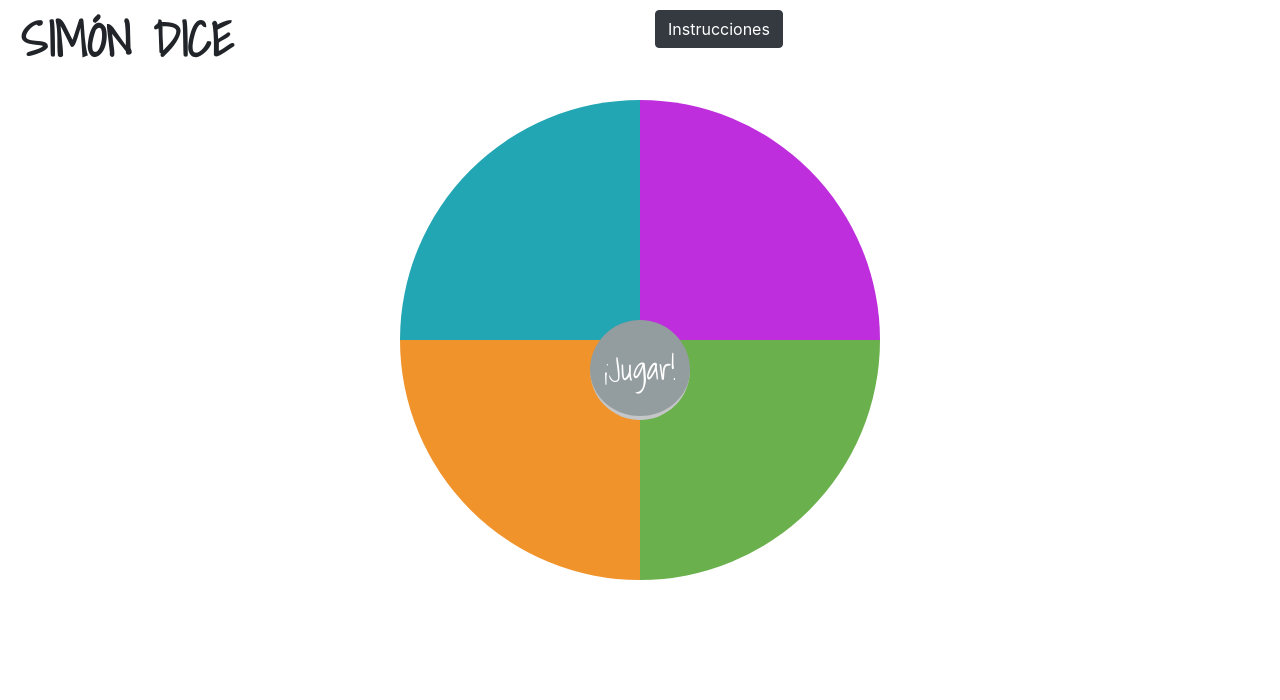
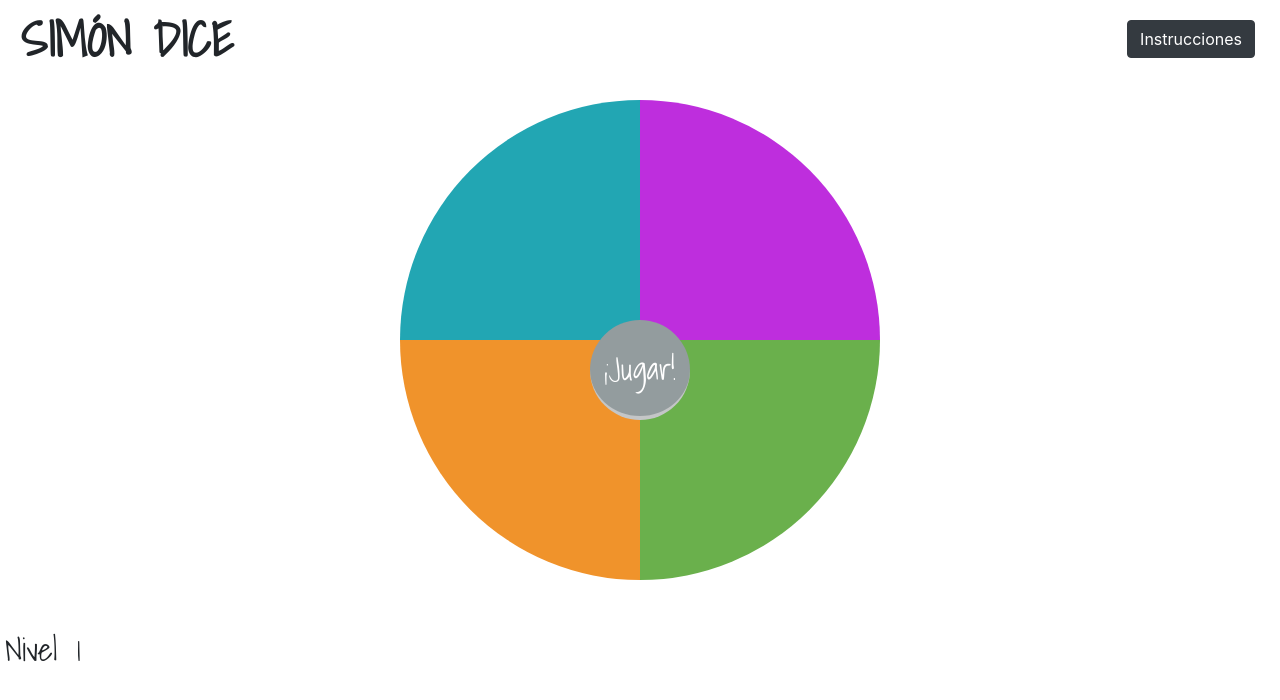
Before and after one commit to git-pusher/SIMON-DICE, a plain HTML site: page index.html in a window 1280 px wide. Drawn offline with nearby package versions, Linux system fonts and the light colour scheme.

Commit message:
se grega nivel

```diff
--- a/index.html
+++ b/index.html
@@ -16,14 +16,14 @@
             <div class="col lg-6">
               <h1 class="simon">SIMÓN DICE</h1>
             </div>
-            <div class="col lg-6">
+            <div class="col lg-6" id="rules">
               <!-- Button trigger modal -->
                 <button type="button" class="btn btn-dark" data-toggle="modal" data-target="#instrucciones">
                     Instrucciones
                   </button>
              </div>
           </div>
-              <!-- <h2>NIVEL</h2><h2 id='nivelDisplay'>1</h2> -->
+
         </div>
       </header>
 
@@ -38,6 +38,10 @@
           </div>
         </div>
       </section>
+
+      <div class="row nivel">
+          <h2>Nivel</h2><h2 id='level'>1</h2>
+      </div>
 
 
 
@@ -64,7 +68,5 @@
       <script src="https://cdnjs.cloudflare.com/ajax/libs/sweetalert/2.1.2/sweetalert.min.js"></script>
       <script src="simon.js"></script>
 
-
-
   </body>
 </html>
--- a/simon.css
+++ b/simon.css
@@ -29,11 +29,11 @@ body {
 
 
 
-  .header > h2{
-    margin: 0 10px 0 0;
-    font-size: 2em;
-    color: #f0c32b;
-    display: inline-block;
+
+  #rules {
+    padding: 10px;
+    text-align: end;
+    margin-right: 30px;
   }
 
 
@@ -151,6 +151,11 @@ background: #ffbe76;
   visibility: hidden;
 }
 
+.nivel > h2 {
+  font-family: 'Shadows Into Light';
+  padding-left: 20px;
+}
+
 @-webkit-keyframes fadeOut {
   from {
     opacity: 1;
--- a/simon.js
+++ b/simon.js
@@ -3,7 +3,8 @@ const violeta = document.getElementById('violeta')
 const naranja = document.getElementById('naranja')
 const verde = document.getElementById('verde')
 const btnEmpezar=document.getElementById('btnEmpezar')
-const ULTIMO_NIVEL = 2
+const level = document.getElementById('level')
+const ULTIMO_NIVEL = 3
 
 class Juego{
     constructor(){
@@ -111,7 +112,9 @@ class Juego{
         if (numeroColor === this.secuencia[this.subNivel]) {
             this.subNivel++
             if (this.subNivel === this.nivel) {
+
                 this.nivel++
+                level.innerHTML = this.nivel
                 this.eliminarEventosClick()
                 if (this.nivel === (ULTIMO_NIVEL + 1)) {
                     this.ganoElJuego()
@@ -125,12 +128,12 @@ class Juego{
     }
 
     ganoElJuego() {
-        swal('Platzi', '¡Ganaste!', 'success')
+        swal('Simón dice:', '¡Ganaste!', 'success')
         .then(this.inicializar)
     }
 
     perdioElJuego() {
-        swal('Platzi', '¡Perdiste!', 'error')
+        swal('Simón dice:', '¡Perdiste!', 'error')
         .then(() => {
             this.eliminarEventosClick()
             this.inicializar()
```
